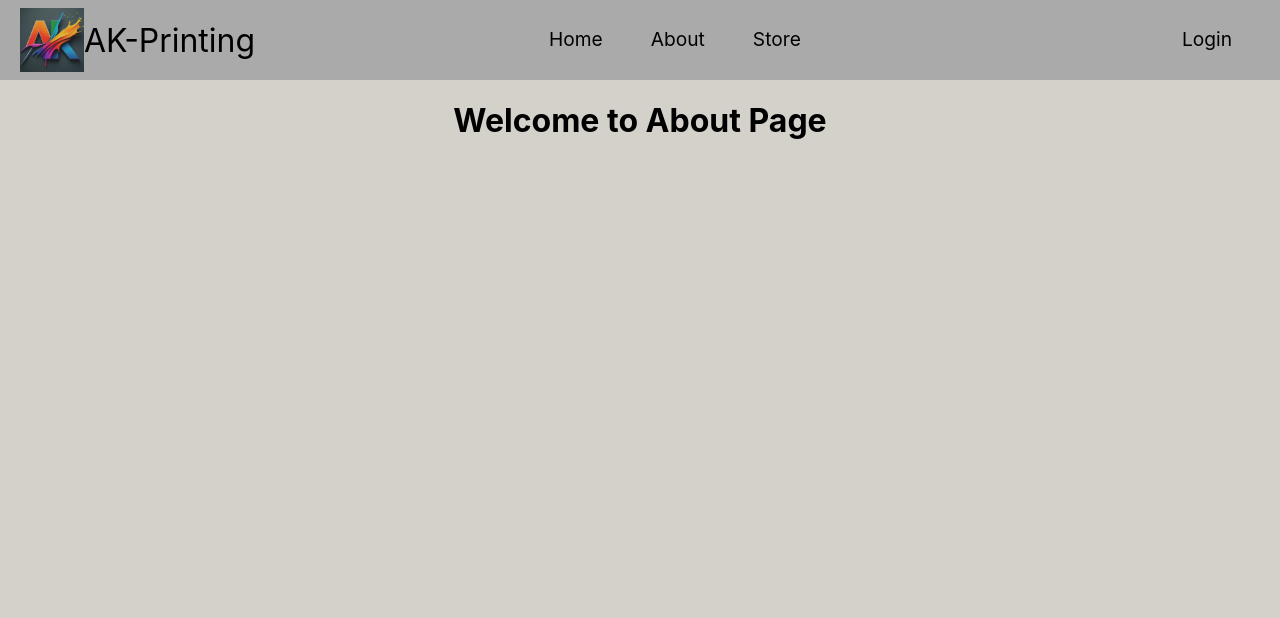
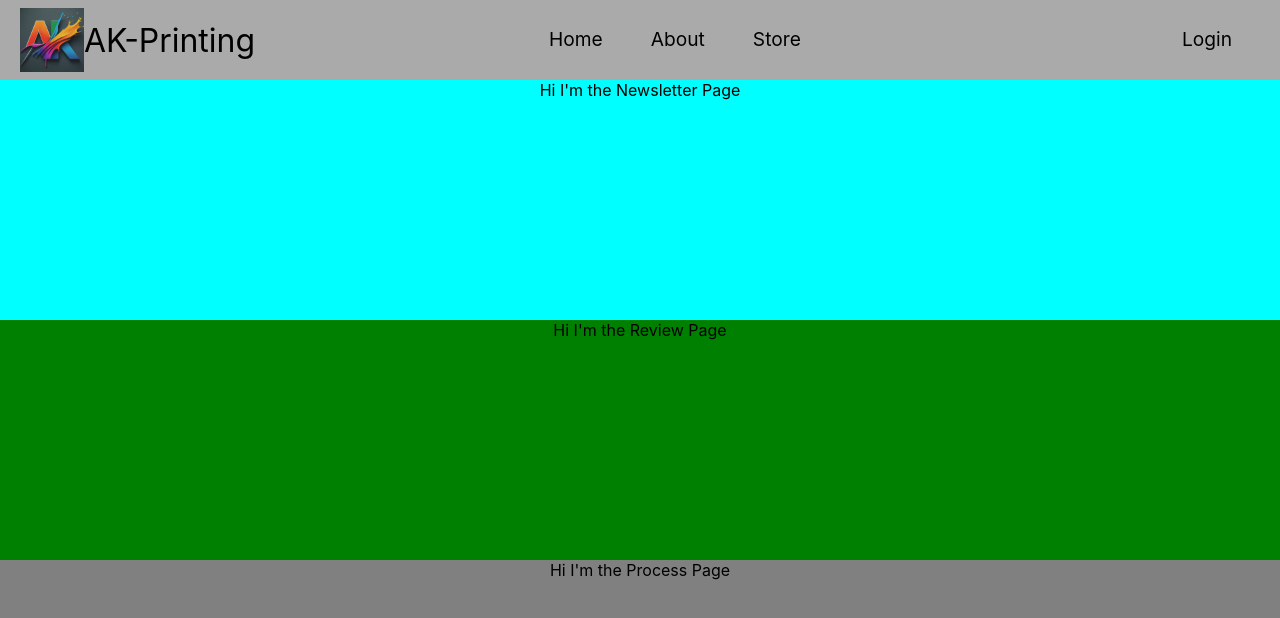
Before and after one commit to asb-frontend/3d-print-world, a React (Create React App) app: page /about in a window 1280 px wide. Shown: the top 618 px of the page. Built offline with nearby package versions, Linux system fonts and the light colour scheme.

Commit message:
Added to About Page

```diff
--- a/src/components/About/About.jsx
+++ b/src/components/About/About.jsx
@@ -1,11 +1,16 @@
 import React from "react";
 import s from "./About.module.css";
+import Reviews from "../Reviews/Reviews"
+import Newsletter from "../Newsletter/Newsletter";
+import Process from "../Process/Process";
 
 const About = () => {
 
   return (
     <div className={s.about}>
-      <h1>Welcome to About Page</h1>
+      <div className={s.aboutSectionA}><Newsletter></Newsletter></div>
+      <div className={s.aboutSectionB}><Reviews></Reviews></div>
+      <div className={s.aboutSectionC}><Process></Process></div>
     </div>
   );
 };
--- a/src/components/About/About.module.css
+++ b/src/components/About/About.module.css
@@ -0,0 +1,15 @@
+.aboutSection{
+    height:15rem;
+}
+.aboutSectionA{
+    height:15rem;
+    background-color: cyan;
+}
+.aboutSectionB{
+    height:15rem;
+    background-color: green;
+}
+.aboutSectionC{
+    height:15rem;
+    background-color: gray;
+}
--- /dev/null
+++ b/src/components/Newsletter/Newsletter.jsx
@@ -0,0 +1,11 @@
+import React from 'react';
+
+const Newsletter = () => {
+
+
+  return (
+    <div>Hi I'm the Newsletter Page</div>
+  );
+};
+
+export default Newsletter;
--- /dev/null
+++ b/src/components/Process/Process.jsx
@@ -0,0 +1,11 @@
+import React from 'react';
+
+const Process = () => {
+
+
+  return (
+    <div>Hi I'm the Process Page</div>
+  );
+};
+
+export default Process;
--- /dev/null
+++ b/src/components/Reviews/Reviews.jsx
@@ -0,0 +1,11 @@
+import React from 'react';
+
+const Reviews = () => {
+
+
+  return (
+    <div>Hi I'm the Review Page</div>
+  );
+};
+
+export default Reviews;
```
Also changed, not shown: src/components/Newsletter/Newsletter.module.css (added), src/components/Process/Process.module.css (added), src/components/Reviews/Reviews.module.css (added).
